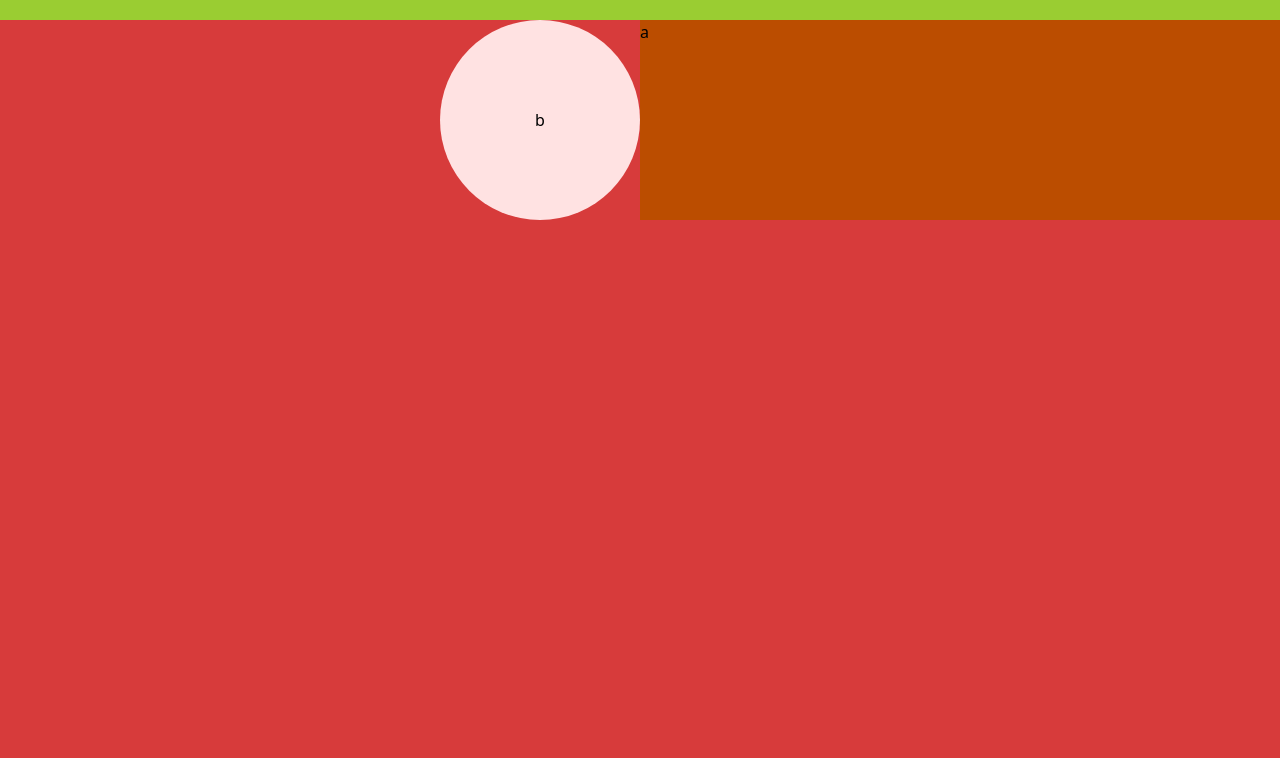
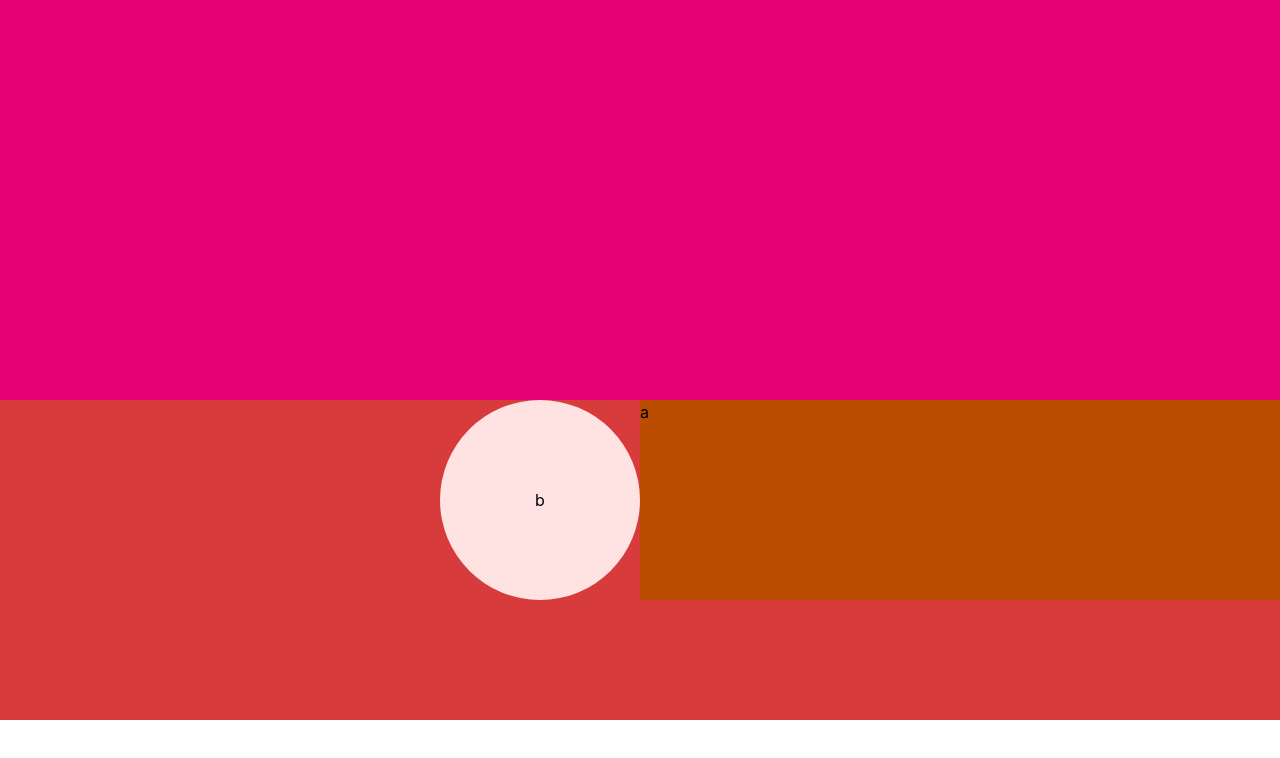
Before and after one commit to jasjaso3o/FRONTEND, a React (Vite) app in the folder usilly/: page / in a window 1280 px wide. Shown: the top 758 px of the page. Built offline with nearby package versions, Linux system fonts and the light colour scheme.

Commit message:
viendo por qué tailwind no funciona

```diff
--- a/usilly/package.json
+++ b/usilly/package.json
@@ -15,7 +15,7 @@
     "express-fileupload": "^1.5.2",
     "react": "^19.1.1",
     "react-dom": "^19.1.1",
-    "tailwindcss": "^4.1.16",
+    "tailwindcss": "4.1.16",
     "wouter": "^3.7.1"
   },
   "devDependencies": {
--- a/usilly/src/App.css
+++ /dev/null
@@ -1,6 +0,0 @@
-.hola0 {
-  background-color: yellowgreen;
-  height: 20px;
-  width: 100%;
-
-}
--- a/usilly/src/App.jsx
+++ b/usilly/src/App.jsx
@@ -1,6 +1,5 @@
 import React from 'react'
 import { useState } from 'react'
-import './App.css'
 import Feed_principal from './componentes/main.jsx'
 import {Router, Switch, Route, Redirect} from 'wouter';
 import Header from './componentes/header.jsx'
@@ -10,8 +9,8 @@ function App() {
 
   return (
     <div className='App'>
+        <Header/>
       <Router>
-        <Header/>
         <Feed_principal />
       </Router>
     </div>
--- a/usilly/src/componentes/header.jsx
+++ b/usilly/src/componentes/header.jsx
@@ -2,8 +2,8 @@ import React from 'react'
 import { Link } from "wouter";
 
 
-export default function Header() {
+export default function Header({popo}) {
   return (
-    <div className="hola0"></div>
+    <div className={`${popo ? "bg-amber-600" : "bg-pink-600"} h-100 holaaaaaaaaaaaaa w-full`}asdsd></div>
   )
 }
--- a/usilly/src/componentes/main.jsx
+++ b/usilly/src/componentes/main.jsx
@@ -2,7 +2,7 @@ import React from 'react'
 
 function Feed_principal () {
   return (
-    <div className="soyElPadre flex flex-row-reverse w-[100vw] h-[100vh]" >
+    <div className="soyElPadre flex flex-row-reverse w-full h-80" >
       <div className="soyElMasChico opacity-0 sm:opacity-100 bg-amber-700 h-50 w-[50%]">
         a
       </div>
--- a/usilly/src/main.jsx
+++ b/usilly/src/main.jsx
@@ -6,6 +6,6 @@ import App from './App.jsx'
 
 createRoot(document.getElementById('root')).render(
   <StrictMode>
-    <App />
+    <App className="bg-amber-300" />
   </StrictMode>,
 )
```
Also changed, not shown: 1 other file (tests, documents, lock files or other folders).
